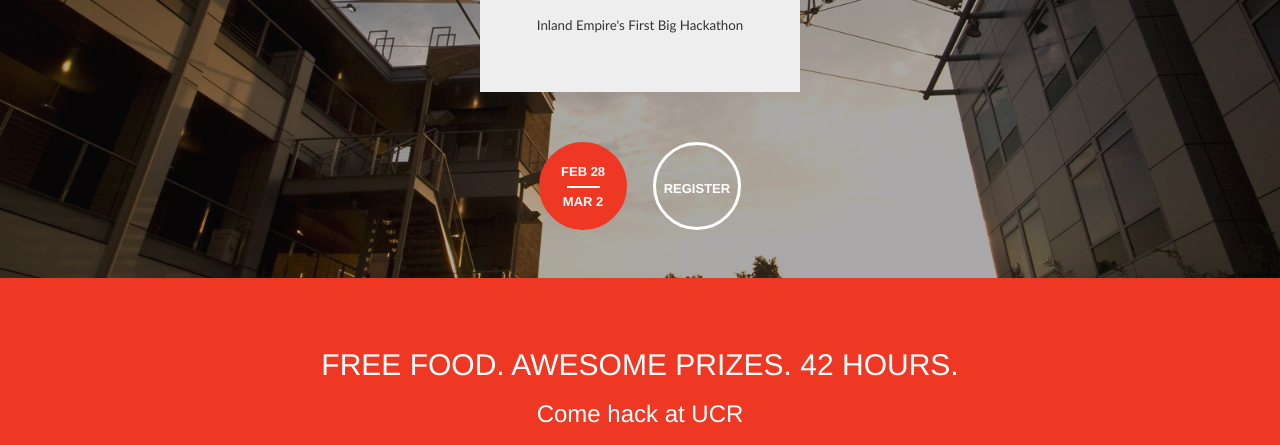
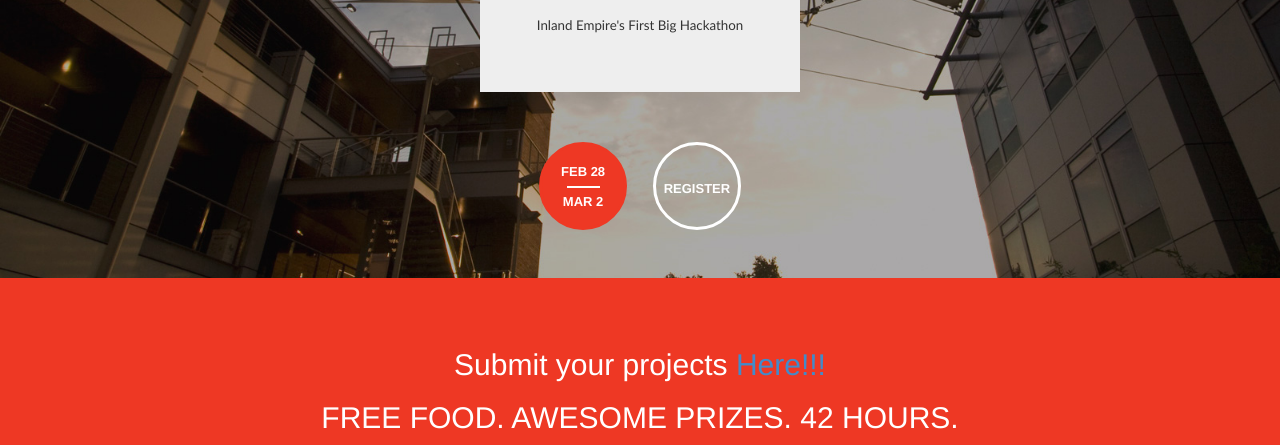
Before and after one commit to citrushack/citrushack.old, a plain HTML site: page index.html in a window 1280 px wide. Shown: the part 350-795 px from the top of the page. Drawn offline with nearby package versions, Linux system fonts and the light colour scheme.

Commit message:
submission link

```diff
--- a/index.html
+++ b/index.html
@@ -39,6 +39,7 @@
 
     <div class="container-fluid" id="description">
         <center>
+        <h2 class="description-tagline"> Submit your projects <a href="https://www.hackerleague.org/hackathons/citrus-hack/hacks">Here!!!</a></h2>
         <h2 class="description-tagline">FREE FOOD. AWESOME PRIZES. 42 HOURS.</h2>
         <h3 class="description-tagline">Come hack at UCR</h3>
         <h3 class="description-tagline">Winston Chung Hall 232</h3>
```
